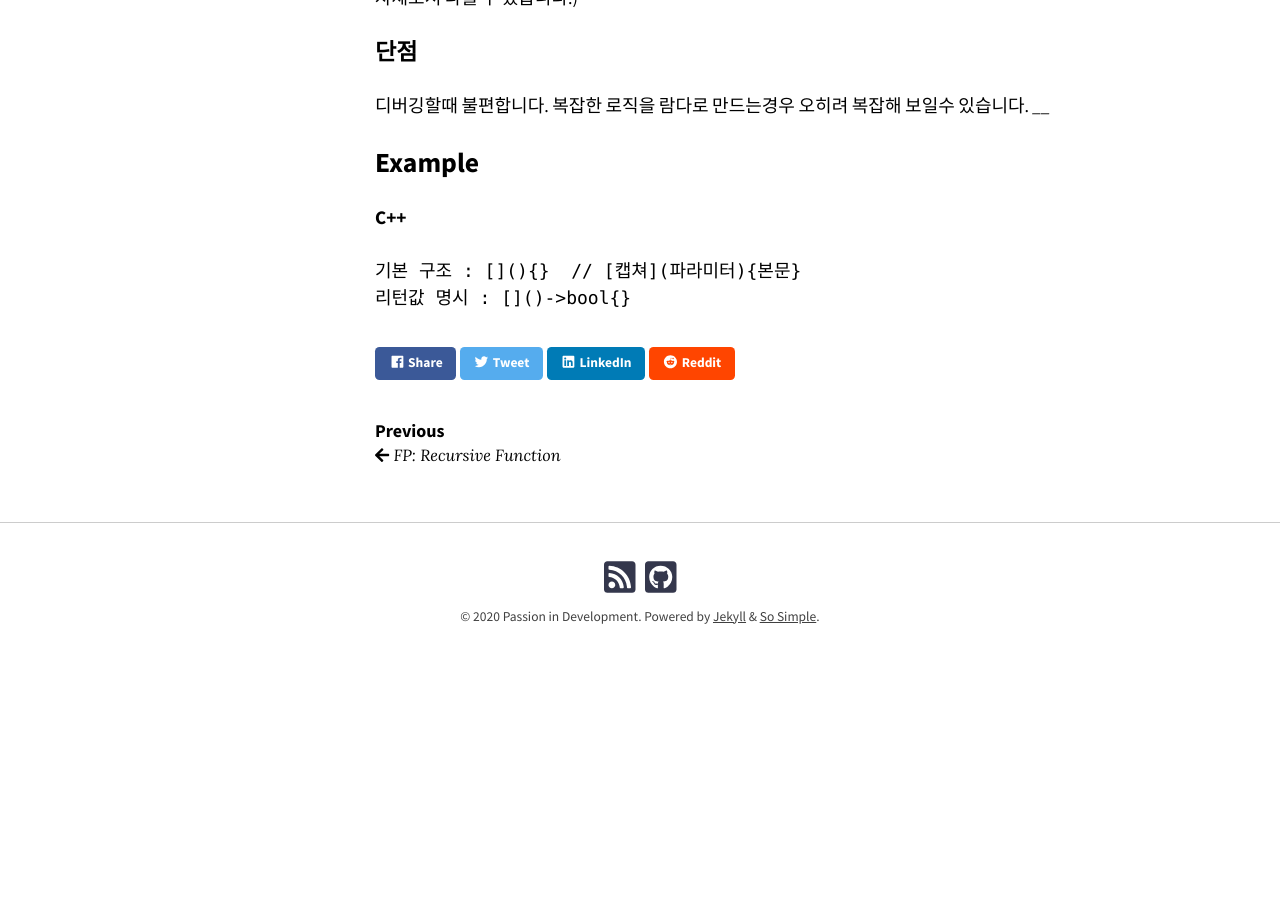
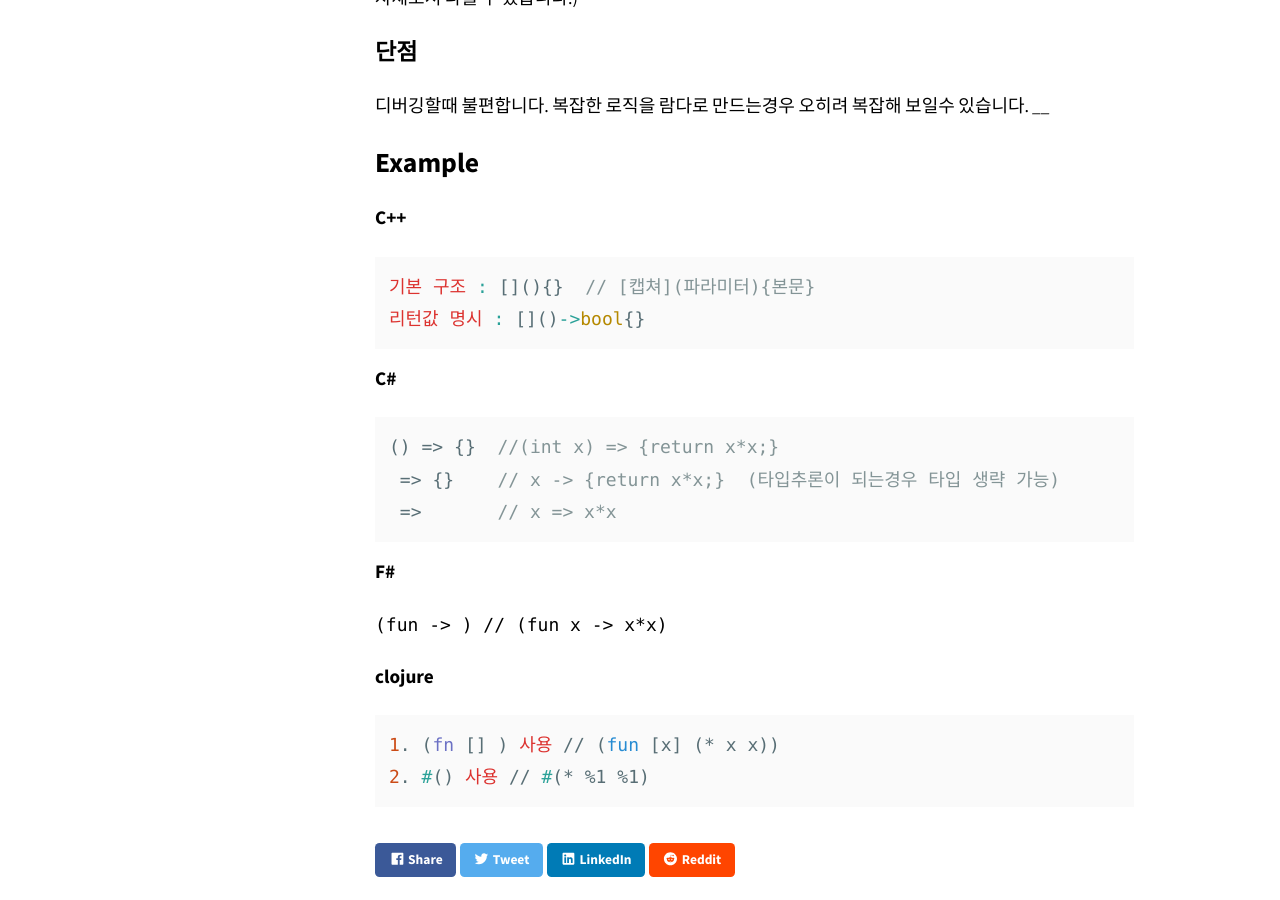
Before and after one commit to dream365/dream365.github.io, a Jekyll site: the page built from _posts/2020-06-12-fp-lambda.md, in a window 1280 px wide and 900 px high, scrolled down 685 px. Built offline with Jekyll 4.4.1, drawn with Linux system fonts in a browser that asks for light colours; nearby versions of some CDN libraries; comment, search, counter and statistics services are not loaded; before the commit the page ends 1384 px from its top, so only the background shows below that.

Commit message:
Add lambda examples codes(c#, f#, clojure)

````diff
--- a/_posts/2020-06-12-fp-lambda.md
+++ b/_posts/2020-06-12-fp-lambda.md
@@ -33,7 +33,25 @@ FP 에서는 함수를 1급 시민으로 취급하여 파라미터로 넘기거
 ____
 ## Example
 #### C++
-```C++
+```c++
 기본 구조 : [](){}  // [캡쳐](파라미터){본문}
 리턴값 명시 : []()->bool{}
 ```
+
+#### C#
+```c#
+() => {}  //(int x) => {return x*x;}
+ => {}    // x -> {return x*x;}  (타입추론이 되는경우 타입 생략 가능)
+ =>       // x => x*x
+```
+
+#### F#
+```f#
+(fun -> ) // (fun x -> x*x)
+```
+
+#### clojure
+``` clojure
+1. (fn [] ) 사용 // (fun [x] (* x x))
+2. #() 사용 // #(* %1 %1)
+```
````
